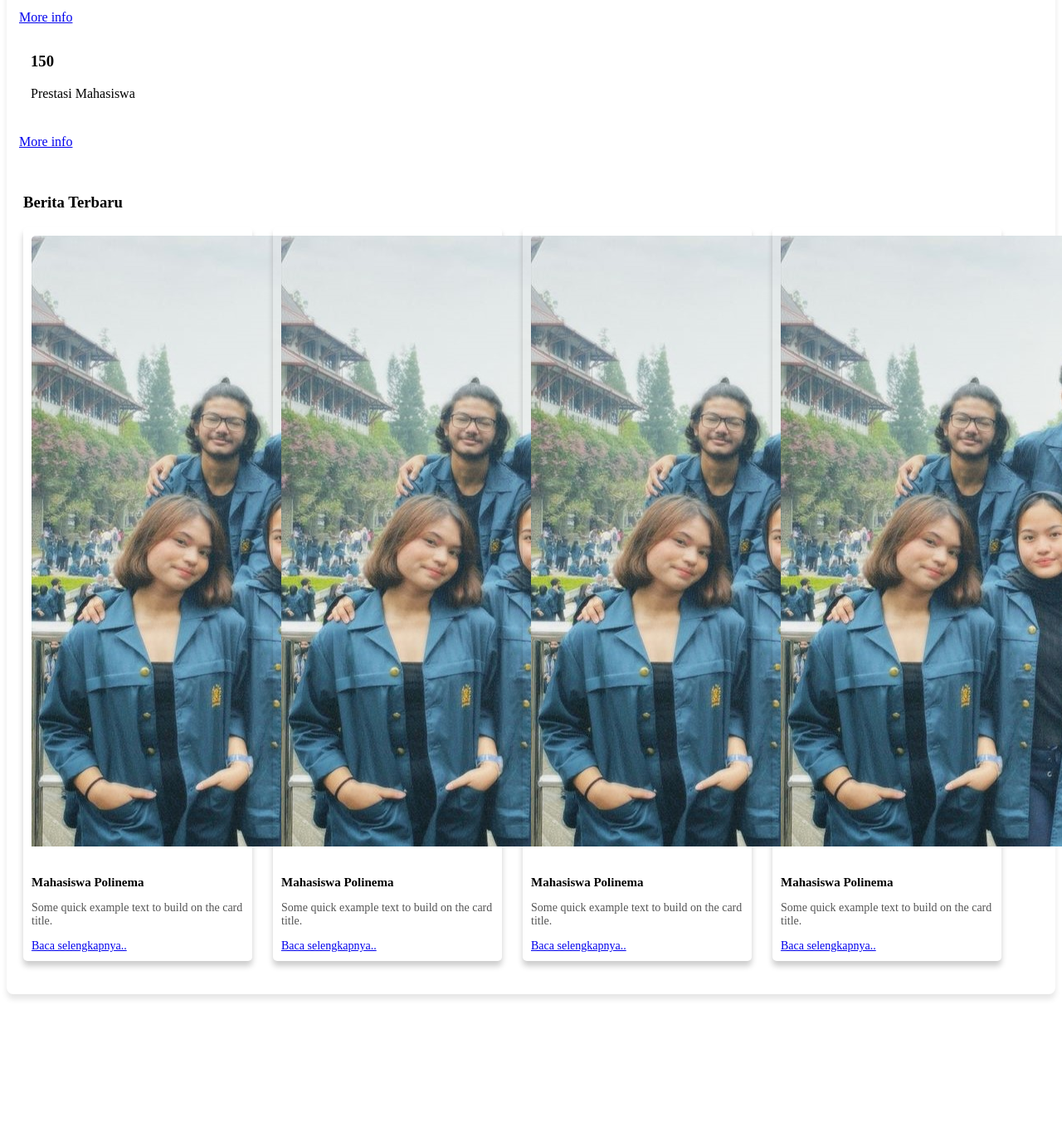
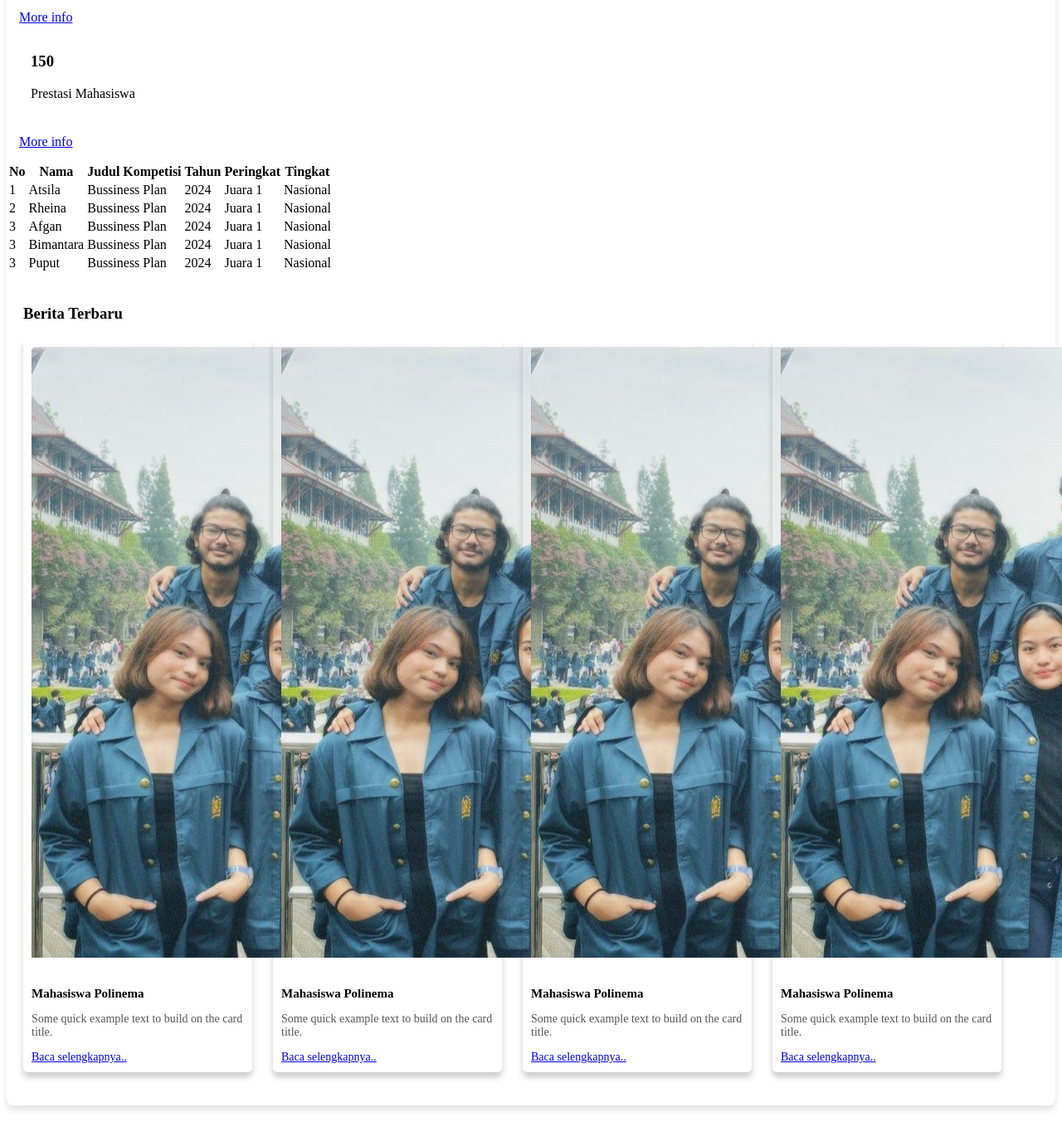
Before and after one commit to atslhamny/PBL-PRESMA, a PHP site: page /pages/dashboard.php in a window 1280 px wide; the page is wider, and only the part inside the window is pictured. Shown: the part 487-1839 px from the top of that part at 83% size. Before the commit the page ends 1691 px from the top of that part, so only its background shows below. Run offline with PHP 8.4, Linux system fonts and the light colour scheme.

Commit message:
modifikasi tabel dashboard - prestasi

```diff
--- a/pages/dashboard.php
+++ b/pages/dashboard.php
@@ -170,6 +170,65 @@
             </div>
 
         </div>
+        <!-- tabel section -->
+        <!-- tabel -->
+        <div class="card-body">
+            <table class="table table-sm table-bordered table-striped" id="table-data">
+                <thead>
+                    <tr>
+                        <th class="sorting sorting_asc" tabindex="0" aria-controls="example2" rowspan="1" colspan="1" aria-sort="ascending" aria-label="Rendering engine: activate to sort column descending">No</th>
+                        <th class="sorting" tabindex="0" aria-controls="example2" rowspan="1" colspan="1" aria-label="Browser: activate to sort column ascending">Nama</th>
+                        <th class="sorting" tabindex="0" aria-controls="example2" rowspan="1" colspan="1" aria-label="Platform(s): activate to sort column ascending">Judul Kompetisi</th>
+                        <th class="sorting" tabindex="0" aria-controls="example2" rowspan="1" colspan="1" aria-label="Engine version: activate to sort column ascending">Tahun</th>
+                        <th class="sorting" tabindex="0" aria-controls="example2" rowspan="1" colspan="1" aria-label="CSS grade: activate to sort column ascending">Peringkat</th>
+                        <th class="sorting" tabindex="0" aria-controls="example2" rowspan="1" colspan="1" aria-label="CSS grade: activate to sort column ascending">Tingkat</th>
+                    </tr>
+                </thead>
+                <tr class="odd">
+                    <td class="dtr-control sorting_1" tabindex="0">1</td>
+                    <td>Atsila</td>
+                    <td>Bussiness Plan</td>
+                    <td>2024</td>
+                    <td>Juara 1</td>
+                    <td>Nasional</td>
+                </tr>
+                <tr class="even">
+                    <td class="dtr-control sorting_1" tabindex="0">2</td>
+                    <td>Rheina</td>
+                    <td>Bussiness Plan</td>
+                    <td>2024</td>
+                    <td>Juara 1</td>
+                    <td>Nasional</td>
+                </tr>
+                <tr class="odd">
+                    <td class="dtr-control sorting_1" tabindex="0">3</td>
+                    <td>Afgan</td>
+                    <td>Bussiness Plan</td>
+                    <td>2024</td>
+                    <td>Juara 1</td>
+                    <td>Nasional</td>
+                </tr>
+                <tr class="odd">
+                    <td class="dtr-control sorting_1" tabindex="0">3</td>
+                    <td>Bimantara</td>
+                    <td>Bussiness Plan</td>
+                    <td>2024</td>
+                    <td>Juara 1</td>
+                    <td>Nasional</td>
+                </tr>
+                <tr class="odd">
+                    <td class="dtr-control sorting_1" tabindex="0">3</td>
+                    <td>Puput</td>
+                    <td>Bussiness Plan</td>
+                    <td>2024</td>
+                    <td>Juara 1</td>
+                    <td>Nasional</td>
+                </tr>
+                </tbody>
+            </table>
+        </div>
+
+        <!-- tutup tabel -->
 
         <!-- Berita section -->
         <div class="berita">
@@ -270,3 +329,21 @@
         }
     });
 </script>
+<script>
+    $(document).ready(function() {
+        $('#table-data').DataTable({
+            paging: true,
+            searching: true,
+            lengthChange: true,
+            pageLength: 10,
+            language: {
+                paginate: {
+                    previous: "Previous",
+                    next: "Next"
+                },
+                lengthMenu: "Show _MENU_ entries",
+                search: "Search:"
+            }
+        });
+    });
+</script>
```
Also changed, not shown: pages/prestasi.php (+61 -125 lines).
